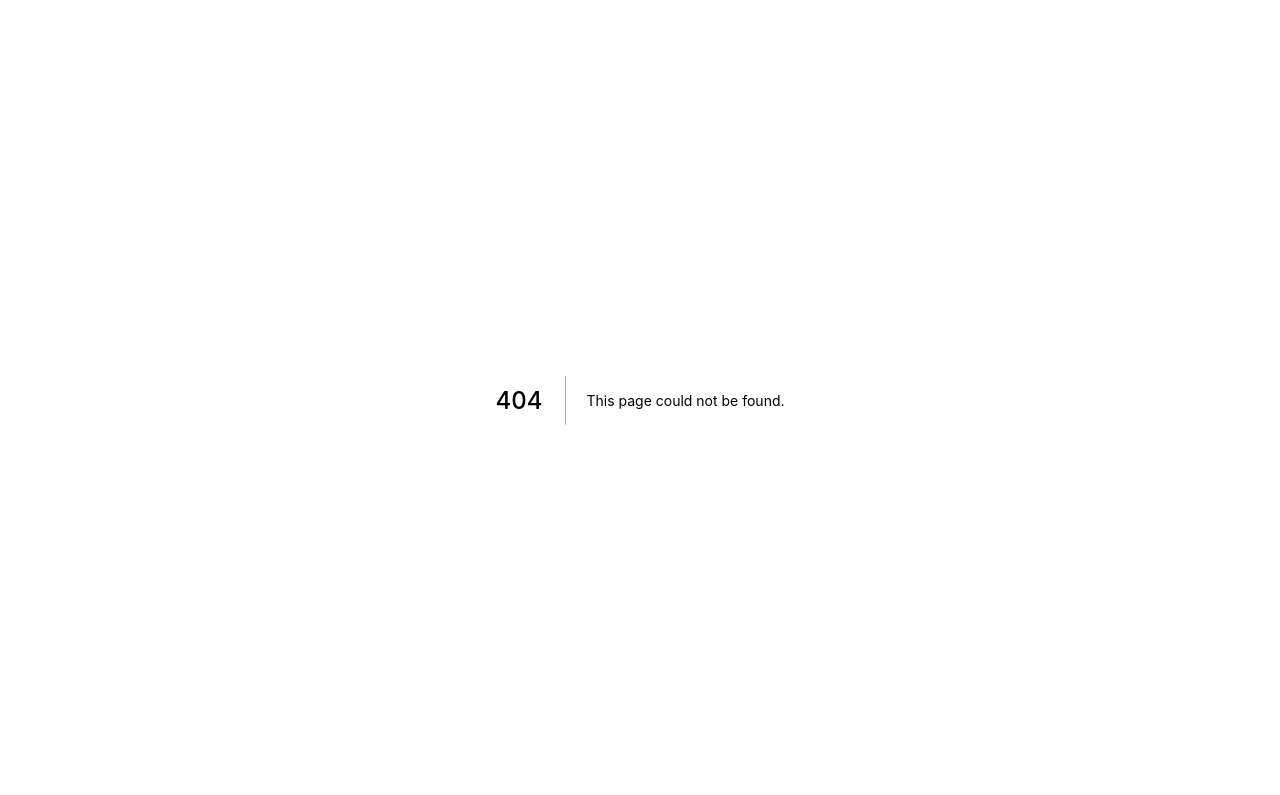
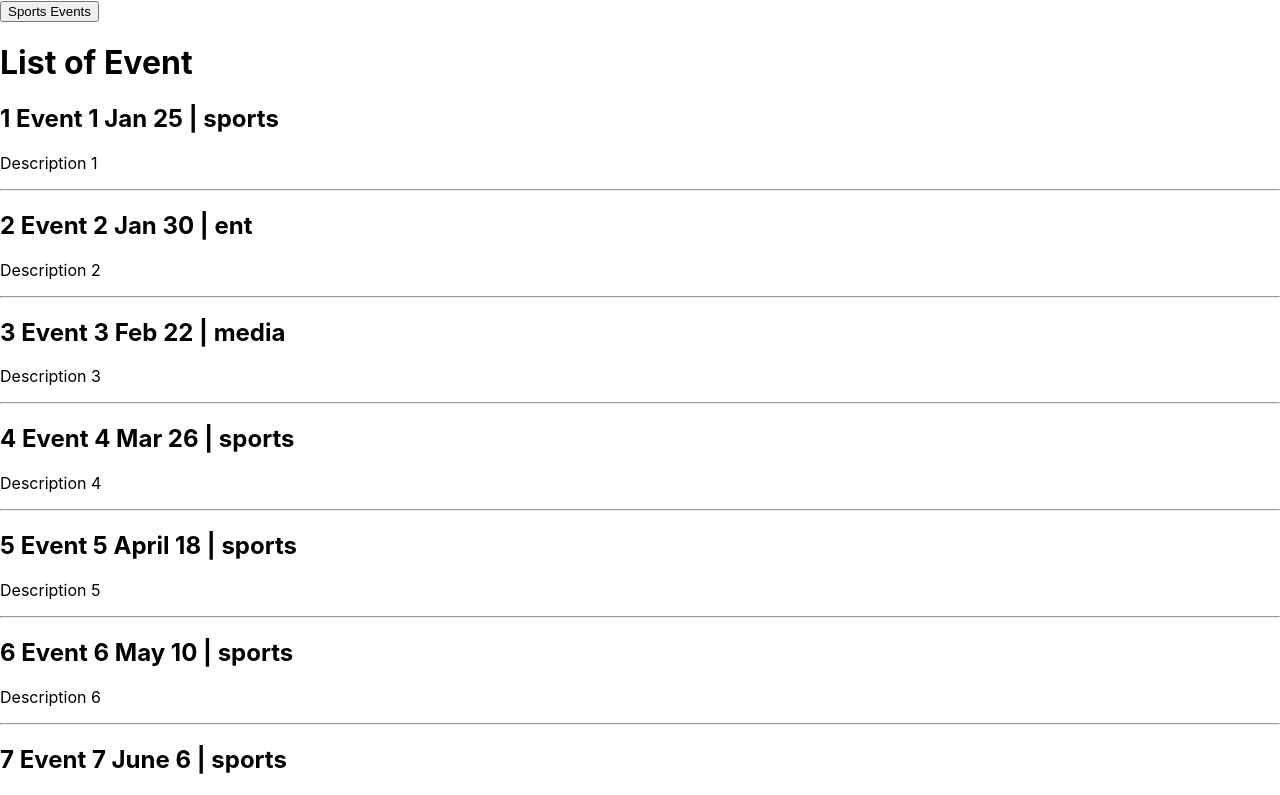
Before and after one commit to manisha6700/NextPreRendering, a Next.js app in the folder pre-rendering/: page /events in a window 1280 px wide. Before the commit this address had no page. Shown: the top 795 px of the page. Built offline with nearby package versions, Linux system fonts and the light colour scheme; data requests are answered from the project's data file.

Commit message:
Completion of Pre-rendering
Completion of Pre-rendering by implementing pre-rendering and client-side data fetching.

```diff
--- a/pre-rendering/db.json
+++ b/pre-rendering/db.json
@@ -1,4 +1,76 @@
 {
+    "events":[
+        {
+            "id":1,
+            "title":"Event 1",
+            "description": "Description 1",
+            "category" : "sports",
+            "date":"Jan 25"
+        },
+        {
+            "id":2,
+            "title":"Event 2",
+            "description": "Description 2",
+            "category" : "ent",
+            "date":"Jan 30"
+        },
+        {
+            "id":3,
+            "title":"Event 3",
+            "description": "Description 3",
+            "category" : "media",
+            "date":"Feb 22"
+        },
+        {
+            "id":4,
+            "title":"Event 4",
+            "description": "Description 4",
+            "category" : "sports",
+            "date":"Mar 26"
+        },
+        {
+            "id":5,
+            "title":"Event 5",
+            "description": "Description 5",
+            "category" : "sports",
+            "date":"April 18"
+        },
+        {
+            "id":6,
+            "title":"Event 6",
+            "description": "Description 6",
+            "category" : "sports",
+            "date":"May 10"
+        },
+        {
+            "id":7,
+            "title":"Event 7",
+            "description": "Description 7",
+            "category" : "sports",
+            "date":"June 6"
+        },
+        {
+            "id":8,
+            "title":"Event 8",
+            "description": "Description 8",
+            "category" : "sports",
+            "date":"June 16"
+        },
+        {
+            "id":9,
+            "title":"Event 9",
+            "description": "Description 9",
+            "category" : "technology",
+            "date":"July 4"
+        },
+        {
+            "id":10,
+            "title":"Event 10",
+            "description": "Description 10",
+            "category" : "politics",
+            "date":"July 6"
+        }
+    ],
     "dashboard": {
         "posts": 5,
         "likes": 100,
@@ -9,19 +81,19 @@
         {
             "id":1,
             "title":"News Article 1",
-            "description": "description 1",
+            "description": "Description 1",
             "category" : "sports"
         },
         {
             "id":2,
             "title":"News Article 2",
-            "description": "description 2",
+            "description": "Description 2",
             "category" : "politics"
         },
         {
             "id":3,
             "title":"News Article 3",
-            "description": "description 3",
+            "description": "Description 3",
             "category" : "sports"
         }
     ],
@@ -30,19 +102,19 @@
             "id":1,
             "title":"Product 1",
             "price" : 2000,
-            "description": "description 1"
+            "description": "Description 1"
         },
         {
             "id":2,
             "title":"Product 2",
             "price" : 2000,
-            "description": "description 2"
+            "description": "Description 2"
         },
         {
             "id":3,
             "title":"Product 3",
             "price" : 3000,
-            "description": "description 3"
+            "description": "Description 3"
         }
     ]
 }
--- /dev/null
+++ b/pre-rendering/pages/events.js
@@ -0,0 +1,52 @@
+import {useRouter} from 'next/router'
+import {useState} from 'react'
+
+function EventList({eventList}){
+
+    const [events, setEvents] = useState(eventList)
+    const router = useRouter()
+
+    const fetchSportsEvents = async () =>{
+        const response = await fetch("http://localhost:4000/events?category=sports")
+        const data = await response.json()
+        setEvents(data)
+        router.push('/events?category=sports',undefined,{shallow:true})
+    }
+
+    return(
+        <>
+        <button onClick={fetchSportsEvents}>Sports Events</button>
+            <h1>List of Event</h1>
+            {
+                events.map(event =>{
+                    return (
+                        <div key={event.id}>
+                            <h2>{event.id} {event.title} {event.date} | {event.category}</h2>
+                            <p>{event.description}</p>
+                            <hr/>
+                        </div>
+                    )
+                })
+            }
+        </>
+    )
+
+
+}
+
+export default EventList
+
+
+
+export async function getServerSideProps(context){
+    const {query} = context
+    const {category} = query
+    const queryString = category ? 'category=sports' : ''
+    const response = await fetch(`http://localhost:4000/events?${queryString}`)
+    const data = await response.json()
+    return{
+        props:{
+            eventList:data,
+        },
+    }
+}
```
